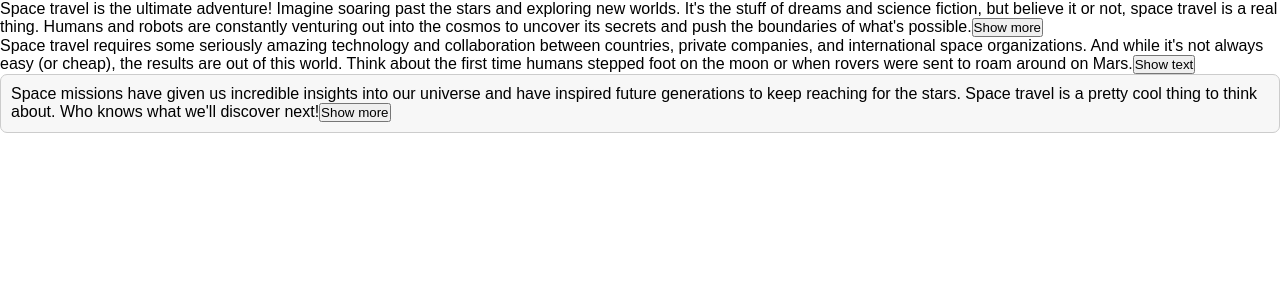
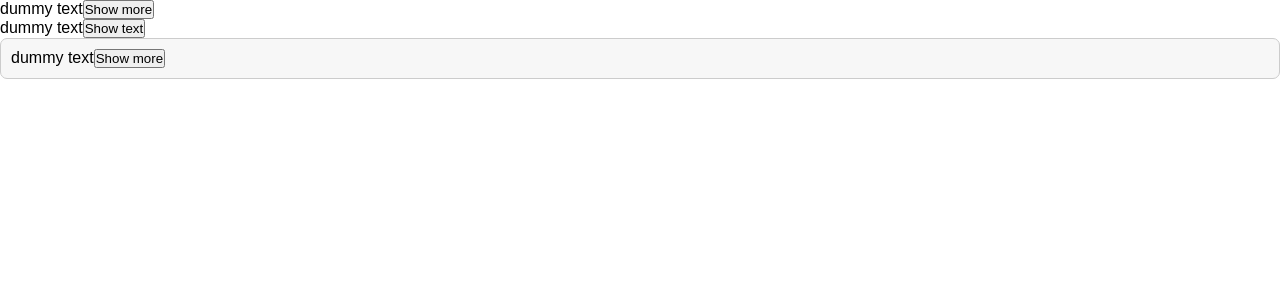
Before and after one commit to MBANS8A1/Text-Expander, a React (Create React App) app: page / in a window 1280 px wide. Shown: the top 300 px of the page. Built offline with nearby package versions, Linux system fonts and the light colour scheme.

Commit message:
I have computed the child text to be shown within each TextExpander by using a ternary operator in the displayText variable, to check if isExpanded is set to true; if it is the children text content will show, otherwise the "dummy text" will be displayed.

```diff
--- a/src/App.js
+++ b/src/App.js
@@ -44,9 +44,10 @@ function TextExpander({
   children,
 }) {
   const [isExpanded, setIsExpanded] = useState(false);
+  const displayText = isExpanded ? children : "dummy text";
   return (
     <div className={className}>
-      <span>{children}</span>
+      <span>{displayText}</span>
       <button>{expandButtonText}</button>
     </div>
   );
```
